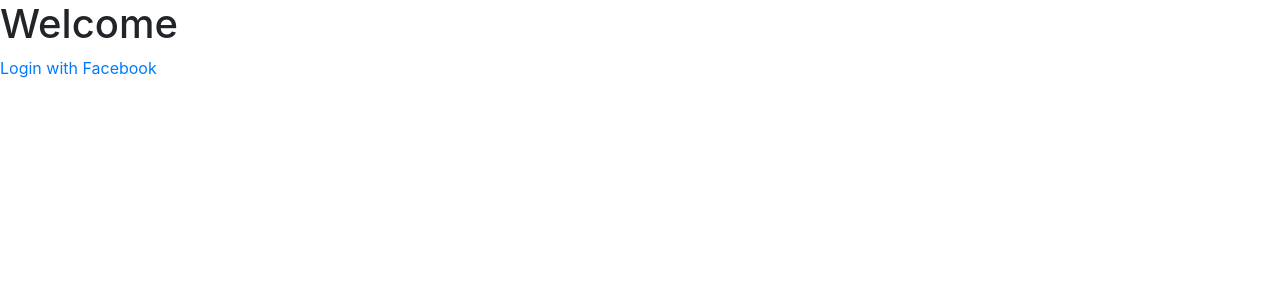
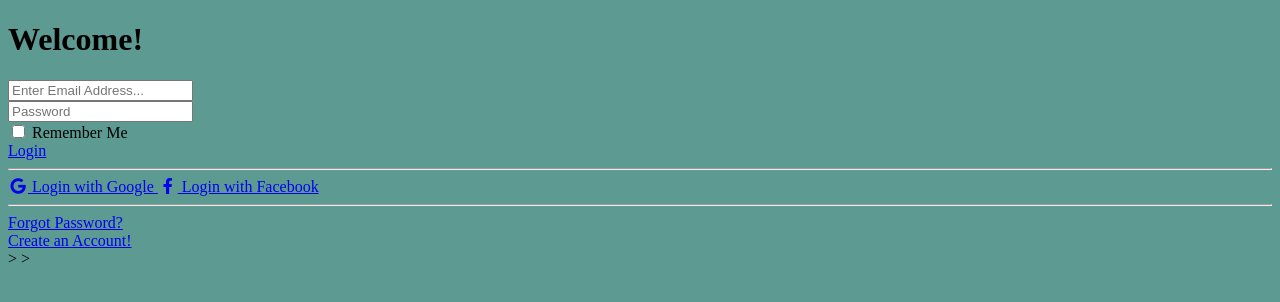
Before and after one commit to pavan71198/yearbook, a Django app: page / in a window 1280 px wide. Shown: the top 302 px of the page. Run offline with Django 3.2, Linux system fonts and the light colour scheme; some libraries are stand-ins or nearby versions.

Commit message:
Added Frontend

```diff
--- a/students/templates/home.html
+++ b/students/templates/home.html
@@ -1,21 +1,78 @@
 {% extends 'base.html' %}
+{% load static %}
+
+{% block styles %}
+<link rel="stylesheet" type="text/css" href="{% static 'vendor/fontawesome-free/css/all.min.css' %}">
+<link rel="stylesheet" type="text/css" href="{% static 'css/sb-admin-2.min.css' %}">
+<link rel="stylesheet" type="text/css" href="https://fonts.googleapis.com/css?family=Nunito:200,200i,300,300i,400,400i,600,600i,700,700i,800,800i,900,900i">
+{% endblock%}
 
 {% block title %}SAIL Year Book Portal{% endblock %}
 
 {% block content %}
     {% if not logged_in %}
-    <h1>Welcome</h1>
-        <a href="{% url 'social:begin' 'facebook' %}">Login with Facebook</a>
+        <body style="background-color:#5d9b92";>
+          <div class="container">
+            <!-- Outer Row -->
+            <div class="row justify-content-center">
+              <div class="col-xl-10 col-lg-12 col-md-9">
+                <div class="card o-hidden border-0 shadow-lg my-5">
+                  <div class="card-body p-0">
+                    <!-- Nested Row within Card Body -->
+                    <div class="row">
+                      <div class="col-lg-6 d-none d-lg-block bg-login-image"></div>
+                      <div class="col-lg-6">
+                        <div class="p-5">
+                          <div class="text-center">
+                            <h1 class="h4 text-gray-900 mb-4">Welcome!</h1>
+                          </div>
+                          <form class="user">
+                            <div class="form-group">
+                              <input type="email" class="form-control form-control-user" id="exampleInputEmail" aria-describedby="emailHelp" placeholder="Enter Email Address...">
+                            </div>
+                            <div class="form-group">
+                              <input type="password" class="form-control form-control-user" id="exampleInputPassword" placeholder="Password">
+                            </div>
+                            <div class="form-group">
+                              <div class="custom-control custom-checkbox small">
+                                <input type="checkbox" class="custom-control-input" id="customCheck">
+                                <label class="custom-control-label" for="customCheck">Remember Me</label>
+                              </div>
+                            </div>
+                            <a href="index.html" class="btn btn-primary btn-user btn-block">
+                              Login
+                            </a>
+                            <hr>
+                            <a href="index.html" class="btn btn-google btn-user btn-block">
+                              <i class="fab fa-google fa-fw"></i> Login with Google
+                            </a>
+                            <a href="{% url 'social:begin' 'facebook' %}" class="btn btn-facebook btn-user btn-block">
+                              <i class="fab fa-facebook-f fa-fw"></i> Login with Facebook
+                            </a>
+                          </form>
+                          <hr>
+                          <div class="text-center">
+                            <a class="small" href="forgot-password.html">Forgot Password?</a>
+                          </div>
+                          <div class="text-center">
+                            <a class="small" href="register.html">Create an Account!</a>
+                          </div>
+                        </div>
+                      </div>
+                    </div>
+                  </div>
+                </div>
+              </div>
+            </div>
+          </div>
+        {% block script %}
+        <script type="text/javascript" src="{% static 'vendor/jquery/jquery.min.js' %}"></script>>
+        <script type="text/javascript" src="{% static 'vendor/bootstrap/js/bootstrap.bundle.min.js' %}"></script>
+        <script type="text/javascript" src="{% static 'vendor/jquery-easing/jquery.easing.min.js' %}"></script>
+        <script type="text/javascript" src="{% static 'js/sb-admin-2.min.js' %}"></script>
+        {% endblock %}
+    </body>
     {% else %}
-        <p>{{ user.username }}</p>
-        <p>{{ user.get_full_name }}</p>
-        {% for testimonial in testimonials %}
-            <p>
-            {{ testimonial }}
-            </p>
-            <p>
-            {{ testimonial.given_by.get_full_name }}
-            </p>
-        {% endfor %}
+       {% include "testimonial.html" %}
     {% endif %}
 {% endblock %}
--- a/yearbook/urls.py
+++ b/yearbook/urls.py
@@ -16,6 +16,8 @@
 from django.contrib import admin
 from django.urls import include, path
 from students import views as student_views
+from django.conf import settings
+from django.conf.urls.static import static
 
 urlpatterns = [
     path('', student_views.home, name='home'),
```
Also changed, not shown: students/views.py (+5 -5 lines), db.sqlite3, yearbook/settings.py (line endings or trailing spaces).
